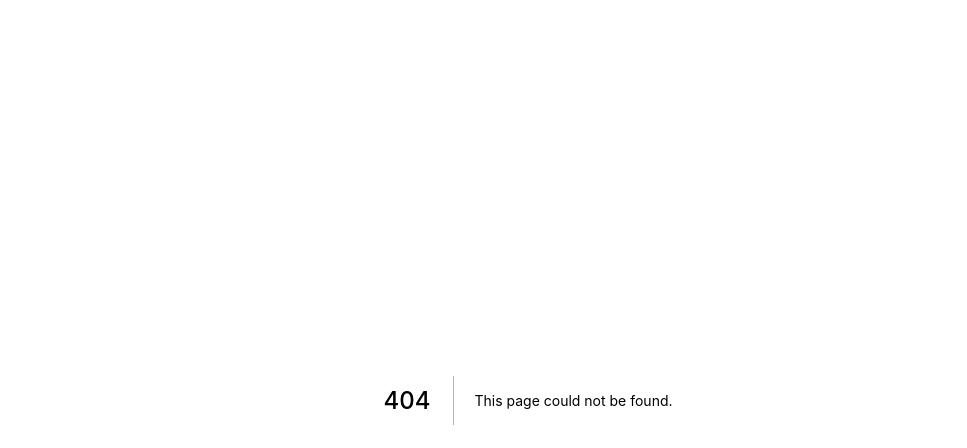
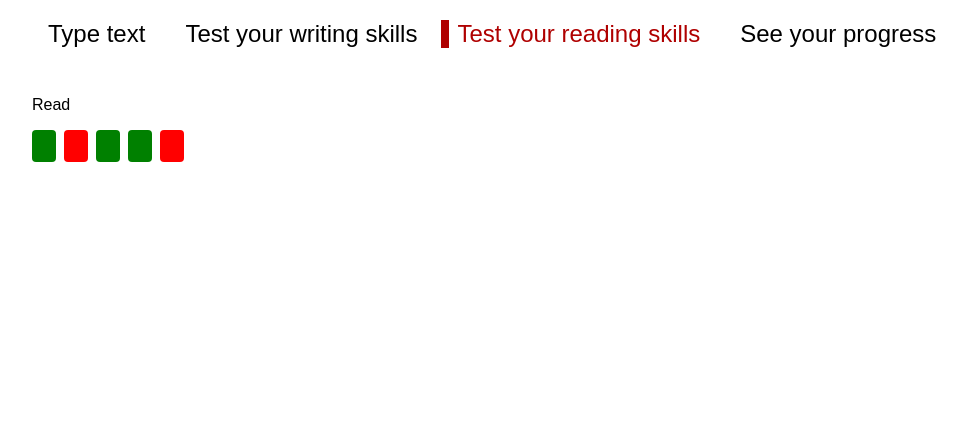
Before and after one commit to flq/remorse, a Next.js app: page /test/reading in a window 1280 px wide. Before the commit this address had no page. Shown: the top 448 px of the page, without its empty margins (112-1079 px from the left). Built offline with nearby package versions, Linux system fonts and the light colour scheme.

Commit message:
added results component

```diff
--- a/components/nav.js
+++ b/components/nav.js
@@ -14,14 +14,14 @@ const Nav = () => {
         isActive={router.pathname.endsWith("typing")}
       />
       <ActiveLink
-        href="/test-writing-morse"
+        href="/test/writing"
         text="Test your writing skills"
-        isActive={router.pathname.endsWith("test-writing-morse")}
+        isActive={router.pathname.endsWith("writing")}
       />
       <ActiveLink
-        href="/test-reading-morse"
+        href="/test/reading"
         text="Test your reading skills"
-        isActive={router.pathname.endsWith("test-reading-morse")}
+        isActive={router.pathname.endsWith("reading")}
       />
       <ActiveLink
         href="/progress"
--- /dev/null
+++ b/pages/test/Results.js
@@ -0,0 +1,37 @@
+import React from "react";
+import classNames from "classnames";
+
+/**
+ *
+ * @param props - results: An array of truthy/falsy values
+ * @returns A React Node
+ * @constructor
+ */
+const Results = ({ results = [] }) => (
+  <div className="results">
+    {results.map((v, i) => (
+      <span
+        aria-label={v ? "success" : "fail"}
+        key={i}
+        className={classNames({ success: v, fail: !v })}
+      />
+    ))}
+    <style jsx>{`
+      .results span {
+        display: inline-block;
+        width: 1.5rem;
+        height: 2rem;
+        margin-right: 0.5rem;
+        border-radius: 0.25rem;
+      }
+      .success {
+        background-color: green;
+      }
+      .fail {
+        background-color: red;
+      }
+    `}</style>
+  </div>
+);
+
+export default Results;
--- a/pages/test-reading-morse.js
+++ b/pages/test/reading.js
@@ -1,9 +1,11 @@
 import React from "react";
-import Layout from "../components/Layout";
+import Layout from "../../components/Layout";
+import Results from "./Results";
 
 const TestReading = () => (
   <Layout header="Test your reading">
     <p>Read</p>
+    <Results results={[true, false, true, true, false]} />
   </Layout>
 );
 
```
Also changed, not shown: pages/test/writing.js (renamed from pages/test-writing-morse.js, +1 -1 lines).
